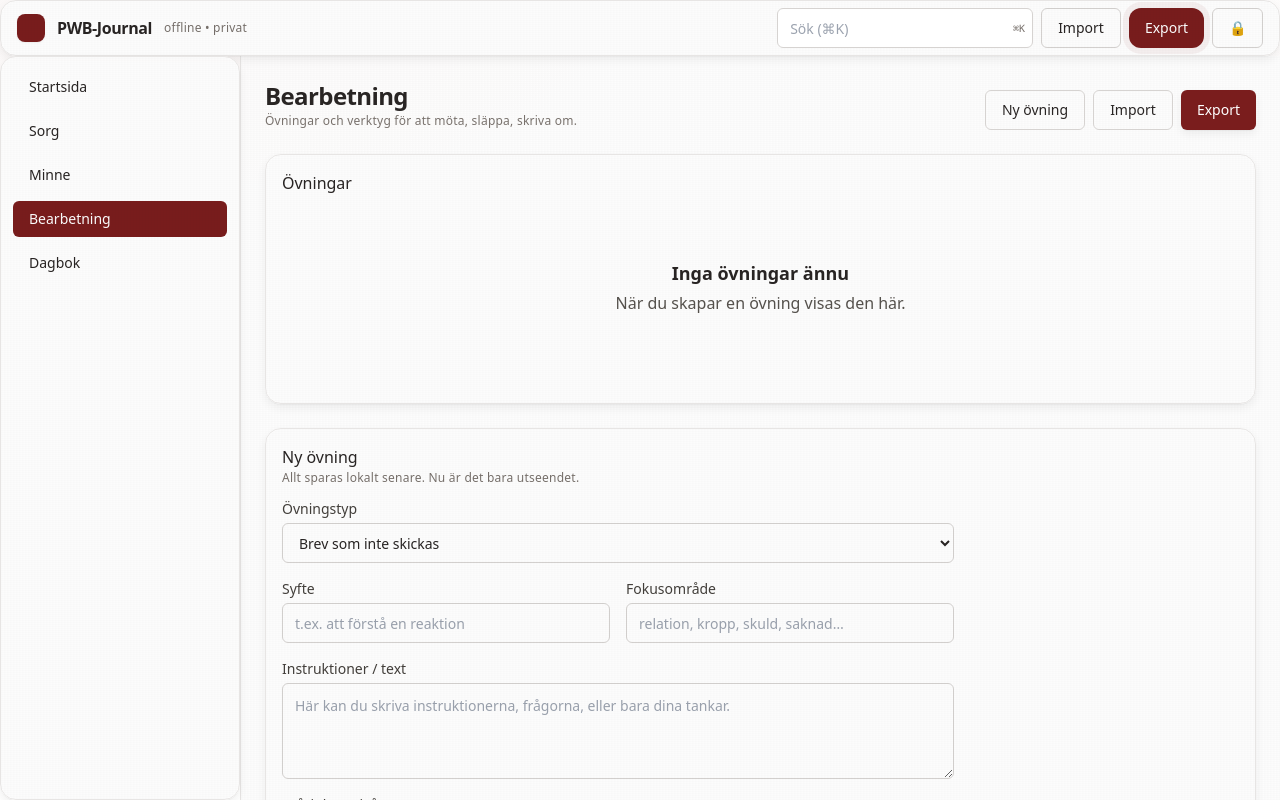
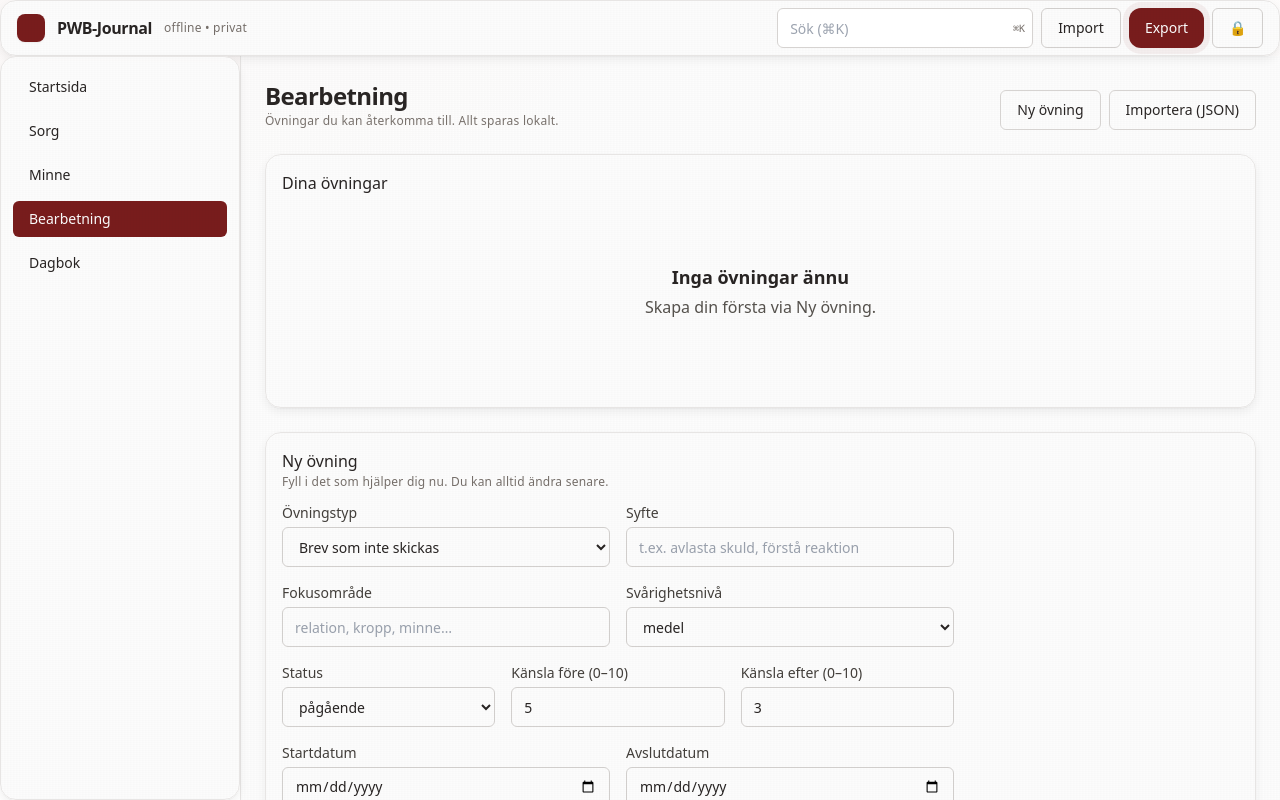
Before and after one commit to RobynT98/pwb-journal, a React (Vite) app: page /bearbetning in a window 1280 px wide. Built offline with nearby package versions, Linux system fonts and the light colour scheme.

Commit message:
Update Bearbetning.tsx

```diff
--- a/src/pages/Bearbetning.tsx
+++ b/src/pages/Bearbetning.tsx
@@ -1,8 +1,122 @@
-import { useState } from "react";
+import { useEffect, useRef, useState } from "react";
 import EmptyState from "@/components/EmptyState";
+import { usePages } from "@/hooks/usePages";
+import type { Page } from "@/lib/storage";
+
+type ExerciseType =
+  | "brev"
+  | "dialog-datidsjag"
+  | "abc"
+  | "varderingskompass"
+  | "grounding-54321"
+  | "kroppskarta";
+
+type FormState = {
+  exercise: ExerciseType;
+  goal: string;
+  focus: string;
+  level: "låg" | "medel" | "hög";
+  status: "pågående" | "avslutad" | "arkiverad";
+  feelBefore: number; // 0..10
+  feelAfter: number;  // 0..10
+  startDate: string;  // YYYY-MM-DD
+  endDate: string;    // YYYY-MM-DD
+  notes: string;
+  privacy: "open" | "lock" | "ritual-lock";
+  hint: string;
+};
+
+const initialForm: FormState = {
+  exercise: "brev",
+  goal: "",
+  focus: "",
+  level: "medel",
+  status: "pågående",
+  feelBefore: 5,
+  feelAfter: 3,
+  startDate: "",
+  endDate: "",
+  notes: "",
+  privacy: "open",
+  hint: "",
+};
 
 export default function Bearbetning() {
-  const [showForm, setShowForm] = useState(true);
+  const { pages, create, update, remove, exportOne, importOneFromText } = usePages("bearbetning");
+  const [form, setForm] = useState<FormState>(initialForm);
+  const [editing, setEditing] = useState<Page | null>(null);
+  const importRef = useRef<HTMLInputElement | null>(null);
+
+  // Ladda form från vald sida
+  useEffect(() => {
+    if (!editing) return;
+    const p = (editing.props ?? {}) as any;
+    setForm({
+      exercise: (p.exercise as ExerciseType) ?? "brev",
+      goal: p.goal ?? "",
+      focus: p.focus ?? "",
+      level: (p.level as FormState["level"]) ?? "medel",
+      status: (p.status as FormState["status"]) ?? "pågående",
+      feelBefore: typeof p.feelBefore === "number" ? p.feelBefore : 5,
+      feelAfter: typeof p.feelAfter === "number" ? p.feelAfter : 3,
+      startDate: p.startDate ?? "",
+      endDate: p.endDate ?? "",
+      notes: p.notes ?? "",
+      privacy: (editing.privacy?.mode as FormState["privacy"]) ?? "open",
+      hint: editing.privacy?.hint ?? "",
+    });
+  }, [editing]);
+
+  function onSubmit(e: React.FormEvent) {
+    e.preventDefault();
+
+    const title = (() => {
+      switch (form.exercise) {
+        case "brev": return "Brev som inte skickas";
+        case "dialog-datidsjag": return "Dialog med dåtids-jag";
+        case "abc": return "ABC-omramning";
+        case "varderingskompass": return "Värderingskompass";
+        case "grounding-54321": return "Grounding 5-4-3-2-1";
+        case "kroppskarta": return "Kroppskarta";
+      }
+    })();
+
+    const payload: Partial<Page> = {
+      title: `${title}${form.focus ? ` – ${form.focus}` : ""}`,
+      props: {
+        exercise: form.exercise,
+        goal: form.goal,
+        focus: form.focus,
+        level: form.level,
+        status: form.status,
+        feelBefore: Number(form.feelBefore),
+        feelAfter: Number(form.feelAfter),
+        startDate: form.startDate || null,
+        endDate: form.endDate || null,
+        notes: form.notes,
+      },
+      privacy: { mode: form.privacy, hint: form.hint || undefined },
+    };
+
+    if (editing) {
+      update(editing.id, payload);
+    } else {
+      create({ kind: "bearbetning", ...payload });
+    }
+    setEditing(null);
+    setForm(initialForm);
+  }
+
+  const startEdit = (p: Page) => setEditing(p);
+  const cancelEdit = () => { setEditing(null); setForm(initialForm); };
+
+  const handleImport = async (e: React.ChangeEvent<HTMLInputElement>) => {
+    const f = e.target.files?.[0];
+    if (!f) return;
+    const text = await f.text();
+    importOneFromText(text);
+    e.currentTarget.value = "";
+  };
 
   return (
     <div className="space-y-6">
@@ -10,110 +124,148 @@ export default function Bearbetning() {
       <header className="flex items-end justify-between">
         <div>
           <h2 className="text-2xl font-semibold tracking-tight">Bearbetning</h2>
-          <p className="meta">
-            Övningar och verktyg för att möta, släppa, skriva om.
-          </p>
+          <p className="meta">Övningar du kan återkomma till. Allt sparas lokalt.</p>
         </div>
         <div className="flex gap-2">
-          <button className="btn-outline" onClick={() => setShowForm(true)}>
-            Ny övning
-          </button>
-          <button className="btn-outline">Import</button>
-          <button className="btn-accent">Export</button>
+          <button className="btn-outline" onClick={() => setEditing(null)}>Ny övning</button>
+
+          {/* Import */}
+          <input ref={importRef} type="file" accept="application/json" onChange={handleImport} className="hidden" />
+          <button className="btn-outline" onClick={() => importRef.current?.click()}>Importera (JSON)</button>
         </div>
       </header>
 
-      {/* Lista (tom) */}
+      {/* Lista */}
       <section className="card-paper p-4 lift">
-        <h3 className="font-medium mb-2">Övningar</h3>
-        <EmptyState
-          title="Inga övningar ännu"
-          hint="När du skapar en övning visas den här."
-        />
+        <h3 className="font-medium mb-3">Dina övningar</h3>
+        {pages.length === 0 ? (
+          <EmptyState title="Inga övningar ännu" hint="Skapa din första via Ny övning." />
+        ) : (
+          <ul className="grid gap-3 sm:grid-cols-2 lg:grid-cols-3">
+            {pages.map((p) => {
+              const props = (p.props ?? {}) as any;
+              return (
+                <li key={p.id} className="rounded-xl border border-stone-200 bg-white p-3 shadow-sm">
+                  <div className="font-medium line-clamp-1">{p.title || "(utan titel)"}</div>
+                  <div className="meta">
+                    {props.status ?? "—"} • före {props.feelBefore ?? "—"}/10 → efter {props.feelAfter ?? "—"}/10 • {new Date(p.updatedAt).toLocaleString()}
+                  </div>
+                  <div className="mt-3 flex flex-wrap gap-2">
+                    <span className="badge">{props.exercise ?? "övning"}</span>
+                    <span className="badge">{props.level ?? "nivå"}</span>
+                    <span className="badge">{p.privacy?.mode ?? "open"}</span>
+                  </div>
+                  <div className="mt-3 flex gap-2">
+                    <button className="btn-outline" onClick={() => startEdit(p)}>Redigera</button>
+                    <button
+                      className="btn-outline"
+                      onClick={() =>
+                        exportOne(p.id, `${(p.title || "ovning").replace(/\s+/g, "_").toLowerCase()}.json`)
+                      }
+                    >
+                      Exportera
+                    </button>
+                    <button className="btn-outline" onClick={() => remove(p.id)}>Ta bort</button>
+                  </div>
+                </li>
+              );
+            })}
+          </ul>
+        )}
       </section>
 
-      {/* Formulär (stub) */}
-      {showForm && (
+      {/* Formulär */}
       <section className="card-paper p-4 lift">
-          <h3 className="font-medium">Ny övning</h3>
-          <p className="meta mb-3">Allt sparas lokalt senare. Nu är det bara utseendet.</p>
+        <h3 className="font-medium">{editing ? "Redigera övning" : "Ny övning"}</h3>
+        <p className="meta mb-3">Fyll i det som hjälper dig nu. Du kan alltid ändra senare.</p>
 
-          <form
-            className="grid gap-4 max-w-2xl"
-            onSubmit={(e) => {
-              e.preventDefault();
-              alert("Sparstub – kopplas till lagring senare.");
-            }}
-          >
-            {/* Övningstyp */}
+        <form className="grid gap-4 max-w-2xl" onSubmit={onSubmit}>
+          {/* Typ & syfte */}
+          <div className="grid md:grid-cols-2 gap-4">
             <label className="grid gap-1">
               <span className="label">Övningstyp</span>
-              <select className="input">
-                <option>Brev som inte skickas</option>
-                <option>Dialog med dåtids-jag</option>
-                <option>ABC-omramning</option>
-                <option>Värderingskompass</option>
-                <option>Grounding 5-4-3-2-1</option>
-                <option>Kroppskarta</option>
+              <select
+                className="input"
+                value={form.exercise}
+                onChange={(e) => setForm((f) => ({ ...f, exercise: e.target.value as ExerciseType }))}
+              >
+                <option value="brev">Brev som inte skickas</option>
+                <option value="dialog-datidsjag">Dialog med dåtids-jag</option>
+                <option value="abc">ABC-omramning</option>
+                <option value="varderingskompass">Värderingskompass</option>
+                <option value="grounding-54321">Grounding 5-4-3-2-1</option>
+                <option value="kroppskarta">Kroppskarta</option>
               </select>
             </label>
 
-            {/* Syfte + fokus */}
-            <div className="grid md:grid-cols-2 gap-4">
             <label className="grid gap-1">
               <span className="label">Syfte</span>
               <input
                 className="input"
-                  placeholder="t.ex. att förstå en reaktion"
+                value={form.goal}
+                onChange={(e) => setForm((f) => ({ ...f, goal: e.target.value }))}
+                placeholder="t.ex. avlasta skuld, förstå reaktion"
               />
             </label>
+          </div>
+
+          {/* Fokus & nivå */}
+          <div className="grid md:grid-cols-2 gap-4">
             <label className="grid gap-1">
               <span className="label">Fokusområde</span>
               <input
                 className="input"
-                  placeholder="relation, kropp, skuld, saknad…"
+                value={form.focus}
+                onChange={(e) => setForm((f) => ({ ...f, focus: e.target.value }))}
+                placeholder="relation, kropp, minne…"
               />
             </label>
-            </div>
 
-            {/* Textarea för övningens innehåll */}
-            <label className="grid gap-1">
-              <span className="label">Instruktioner / text</span>
-              <textarea
-                className="textarea"
-                placeholder="Här kan du skriva instruktionerna, frågorna, eller bara dina tankar."
-              ></textarea>
-            </label>
-
-            {/* Nivå & status */}
-            <div className="grid md:grid-cols-2 gap-4">
             <label className="grid gap-1">
               <span className="label">Svårighetsnivå</span>
-                <select className="input">
-                  <option>låg</option>
-                  <option>medel</option>
-                  <option>hög</option>
-                </select>
-              </label>
-              <label className="grid gap-1">
-                <span className="label">Status</span>
-                <select className="input">
-                  <option>pågående</option>
-                  <option>avslutad</option>
-                  <option>arkiverad</option>
+              <select
+                className="input"
+                value={form.level}
+                onChange={(e) => setForm((f) => ({ ...f, level: e.target.value as FormState["level"] }))}
+              >
+                <option value="låg">låg</option>
+                <option value="medel">medel</option>
+                <option value="hög">hög</option>
               </select>
             </label>
           </div>
 
-            {/* Känsla före/efter */}
-            <div className="grid md:grid-cols-2 gap-4">
+          {/* Status & känsla före/efter */}
+          <div className="grid md:grid-cols-3 gap-4">
+            <label className="grid gap-1">
+              <span className="label">Status</span>
+              <select
+                className="input"
+                value={form.status}
+                onChange={(e) => setForm((f) => ({ ...f, status: e.target.value as FormState["status"] }))}
+              >
+                <option value="pågående">pågående</option>
+                <option value="avslutad">avslutad</option>
+                <option value="arkiverad">arkiverad</option>
+              </select>
+            </label>
+
             <label className="grid gap-1">
               <span className="label">Känsla före (0–10)</span>
-                <input type="number" min={0} max={10} className="input" />
+              <input
+                type="number" min={0} max={10} className="input"
+                value={form.feelBefore}
+                onChange={(e) => setForm((f) => ({ ...f, feelBefore: parseInt(e.target.value || "0", 10) }))}
+              />
             </label>
+
             <label className="grid gap-1">
               <span className="label">Känsla efter (0–10)</span>
-                <input type="number" min={0} max={10} className="input" />
+              <input
+                type="number" min={0} max={10} className="input"
+                value={form.feelAfter}
+                onChange={(e) => setForm((f) => ({ ...f, feelAfter: parseInt(e.target.value || "0", 10) }))}
+              />
             </label>
           </div>
 
@@ -121,38 +273,72 @@ export default function Bearbetning() {
           <div className="grid md:grid-cols-2 gap-4">
             <label className="grid gap-1">
               <span className="label">Startdatum</span>
-                <input type="date" className="input" />
+              <input
+                type="date"
+                className="input"
+                value={form.startDate}
+                onChange={(e) => setForm((f) => ({ ...f, startDate: e.target.value }))}
+              />
             </label>
             <label className="grid gap-1">
               <span className="label">Avslutdatum</span>
-                <input type="date" className="input" />
+              <input
+                type="date"
+                className="input"
+                value={form.endDate}
+                onChange={(e) => setForm((f) => ({ ...f, endDate: e.target.value }))}
+              />
             </label>
           </div>
 
-            {/* Kommentar */}
+          {/* Reflektion / anteckningar */}
           <label className="grid gap-1">
-              <span className="label">Reflektion</span>
+            <span className="label">Reflektion / anteckningar</span>
             <textarea
               className="textarea"
-                placeholder="Vad lärde du dig? Hur känns det nu?"
-              ></textarea>
+              value={form.notes}
+              onChange={(e) => setForm((f) => ({ ...f, notes: e.target.value }))}
+              placeholder="Vad hände? Vad tog du med dig?"
+            />
           </label>
+
+          {/* Sekretess */}
+          <div className="grid md:grid-cols-2 gap-4">
+            <label className="grid gap-1">
+              <span className="label">Sekretess</span>
+              <select
+                className="input"
+                value={form.privacy}
+                onChange={(e) => setForm((f) => ({ ...f, privacy: e.target.value as FormState["privacy"] }))}
+              >
+                <option value="open">open</option>
+                <option value="lock">lock</option>
+                <option value="ritual-lock">ritual-lock</option>
+              </select>
+            </label>
+            <label className="grid gap-1">
+              <span className="label">Lösenfras-hint (om låst)</span>
+              <input
+                className="input"
+                value={form.hint}
+                onChange={(e) => setForm((f) => ({ ...f, hint: e.target.value }))}
+                placeholder="t.ex. ‘Tänd ljuset’"
+              />
+            </label>
+          </div>
 
           {/* Actions */}
           <div className="divider my-1"></div>
           <div className="flex items-center justify-end gap-2">
-              <button
-                type="button"
-                className="btn-outline"
-                onClick={() => setShowForm(false)}
-              >
+            {editing && (
+              <button type="button" className="btn-outline" onClick={cancelEdit}>
                 Avbryt
               </button>
-              <button className="btn-accent">Spara (stub)</button>
+            )}
+            <button className="btn-accent">{editing ? "Spara ändringar" : "Spara"}</button>
           </div>
         </form>
       </section>
-      )}
     </div>
   );
 }
```
Lines whose indentation alone changed are shown as unchanged.
